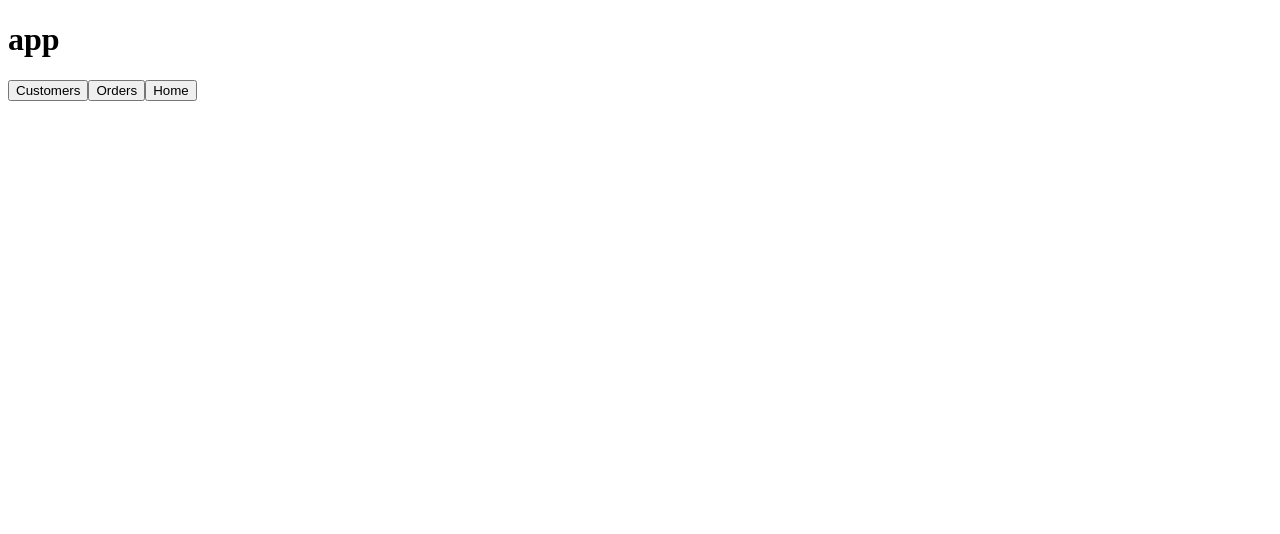
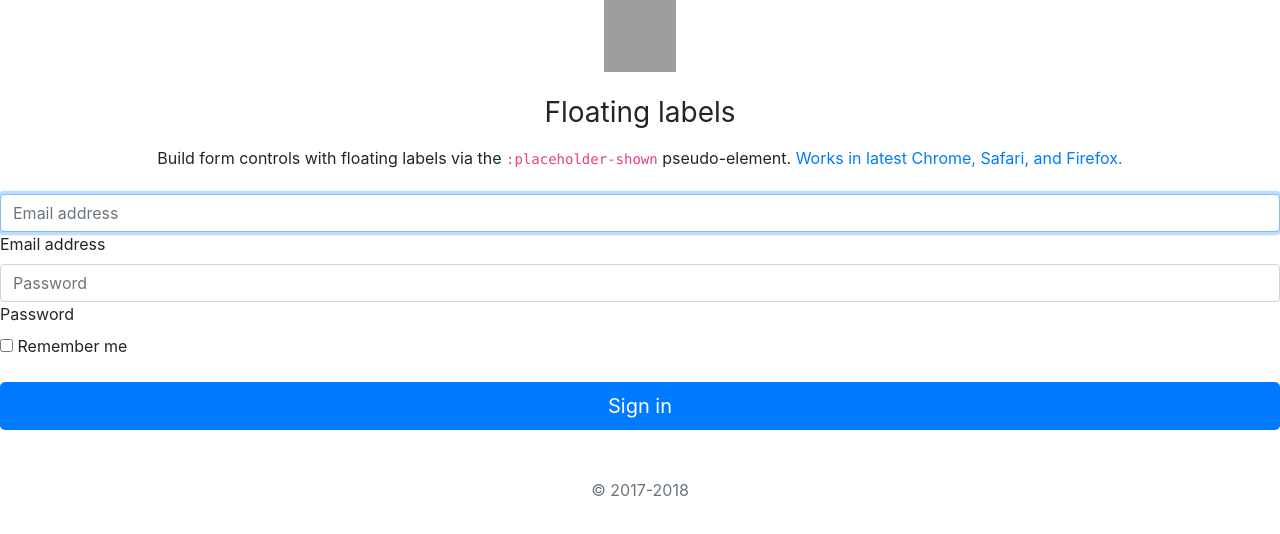
Before and after one commit to ganesh-kalje/customer-app, an Angular app: page / in a window 1280 px wide. Shown: the top 534 px of the page. Built offline with nearby package versions, Linux system fonts and the light colour scheme; grey boxes are pictures that could not be loaded.

Commit message:
change for bootstrap

```diff
--- a/package.json
+++ b/package.json
@@ -21,7 +21,9 @@
     "@angular/platform-browser": "^5.2.0",
     "@angular/platform-browser-dynamic": "^5.2.0",
     "@angular/router": "^5.2.0",
+    "bootstrap": "^4.0.0",
     "core-js": "^2.4.1",
+    "ngx-bootstrap": "^2.0.3",
     "rxjs": "^5.5.6",
     "zone.js": "^0.8.19"
   },
--- a/src/app/app.component.html
+++ b/src/app/app.component.html
@@ -1,9 +1,41 @@
-<h1>
-  {{title}}
-</h1>
+<form class="form-signin">
+  <div class="text-center mb-4">
+    <img class="mb-4" src="https://getbootstrap.com/assets/brand/bootstrap-solid.svg" alt="" width="72" height="72">
+    <h1 class="h3 mb-3 font-weight-normal">Floating labels</h1>
+    <p>Build form controls with floating labels via the <code>:placeholder-shown</code> pseudo-element. <a href="https://caniuse.com/#feat=css-placeholder-shown">Works in latest Chrome, Safari, and Firefox.</a></p>
+  </div>
 
-<button routerLink="/customers">Customers</button>
-<button routerLink="/orders">Orders</button>
-<button routerLink="">Home</button>
+  <div class="form-label-group">
+    <input type="email" id="inputEmail" class="form-control" placeholder="Email address" required autofocus>
+    <label for="inputEmail">Email address</label>
+  </div>
 
+  <div class="form-label-group">
+    <input type="password" id="inputPassword" class="form-control" placeholder="Password" required>
+    <label for="inputPassword">Password</label>
+  </div>
+
+  <div class="checkbox mb-3">
+    <label>
+      <input type="checkbox" value="remember-me"> Remember me
+    </label>
+  </div>
+  <button class="btn btn-lg btn-primary btn-block" type="submit">Sign in</button>
+  <p class="mt-5 mb-3 text-muted text-center">&copy; 2017-2018</p>
+</form>
+<!---
+<div class="btn-group" dropdown>
+  <button dropdownToggle type="button" class="btn btn-primary dropdown-toggle">
+    Button dropdown <span class="caret"></span>
+  </button>
+  <ul *dropdownMenu class="dropdown-menu" role="menu">
+    <li role="menuitem"><a class="dropdown-item" routerLink="/customers" href="#">Customers</a></li>
+    <li role="menuitem"><a class="dropdown-item" routerLink="/orders" href="#">Orders</a></li>
+    <li role="menuitem"><a class="dropdown-item" routerLink="" href="#">Home</a></li>
+    <li class="divider dropdown-divider"></li>
+    <li role="menuitem"><a class="dropdown-item" href="#">Separated link</a>
+    </li>
+  </ul>
+</div>
 <router-outlet></router-outlet>
+-->
```
Also changed, not shown: .angular-cli.json.
